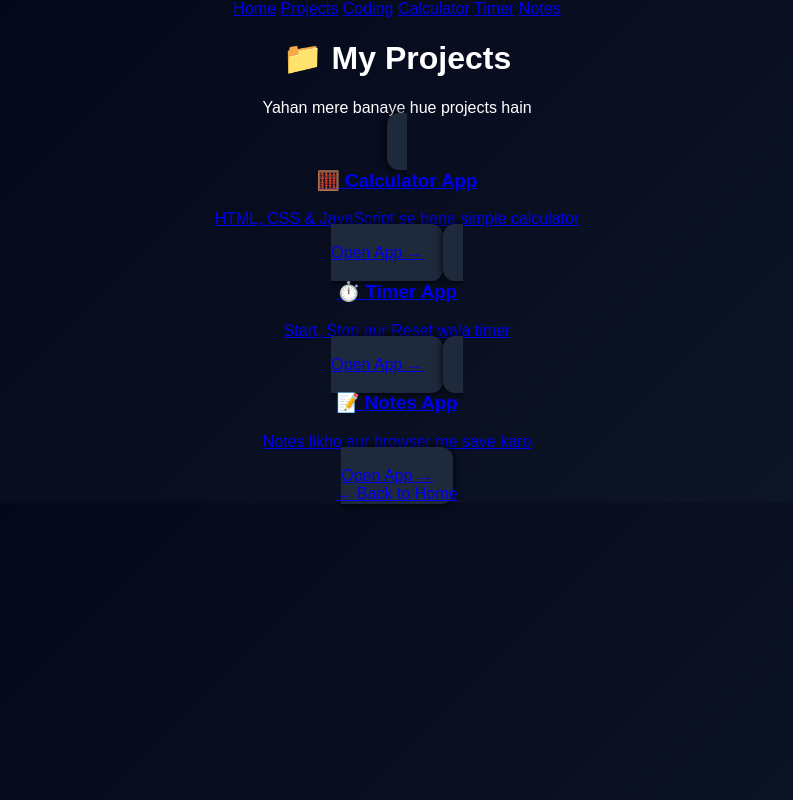
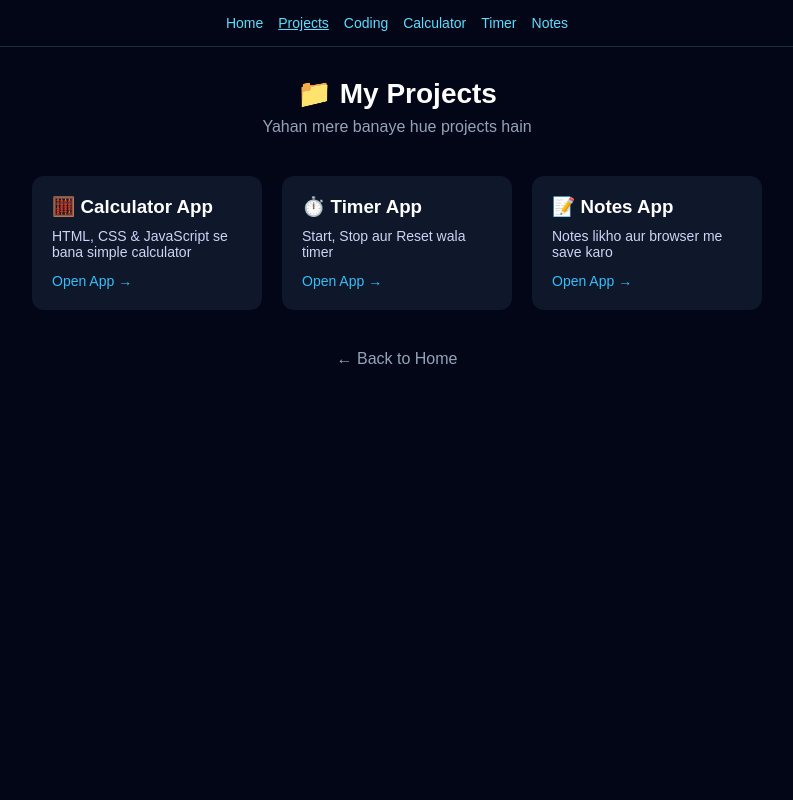
Before and after one commit to princerajhub/princerajhub.github.io, a plain HTML site: page projects.html in a window 1280 px wide. Shown: the whole page, without its empty margins (243-1036 px from the left). Drawn offline with Linux system fonts and the light colour scheme.

Commit message:
Update global website styling
Replaced entire style.css with a clean and consistent design.
Added navbar styling, project cards, buttons, and layout improvements
for all pages across the website.

```diff
--- a/style.css
+++ b/style.css
@@ -1,37 +1,122 @@
-body {
+* {
   margin: 0;
+  padding: 0;
+  box-sizing: border-box;
   font-family: Arial, sans-serif;
-  background: linear-gradient(135deg, #020617, #0f172a);
-  color: white;
-  text-align: center;
 }
 
-header {
-  padding: 30px 10px;
+body {
+  background: linear-gradient(180deg, #020617, #020617);
+  color: white;
+  min-height: 100vh;
 }
 
-.card-box {
+/* ===== NAVBAR ===== */
+.navbar {
   display: flex;
   justify-content: center;
   gap: 15px;
+  padding: 15px;
+  border-bottom: 1px solid #1e293b;
+}
+
+.navbar a {
+  color: #5ddcff;
+  text-decoration: none;
+  font-size: 14px;
+}
+
+.navbar a:hover,
+.navbar .active {
+  text-decoration: underline;
+}
+
+/* ===== HEADINGS ===== */
+.page-title {
+  text-align: center;
+  margin-top: 30px;
+  font-size: 28px;
+}
+
+.subtitle {
+  text-align: center;
+  color: #94a3b8;
+  margin-top: 8px;
+}
+
+/* ===== PROJECT CARDS ===== */
+.card-container {
+  display: flex;
+  justify-content: center;
+  gap: 20px;
+  margin: 40px auto;
   flex-wrap: wrap;
-  margin-top: 20px;
+  max-width: 900px;
 }
 
 .card {
-  background: #1e293b;
+  width: 230px;
+  background: #0f172a;
   padding: 20px;
-  width: 220px;
   border-radius: 12px;
-  box-shadow: 0 0 10px #000;
+  text-decoration: none;
+  color: white;
+  transition: 0.3s ease;
 }
 
+.card h3 {
+  margin-bottom: 10px;
+}
+
+.card p {
+  font-size: 14px;
+  color: #cbd5f5;
+  margin-bottom: 12px;
+}
+
+.card span {
+  color: #38bdf8;
+  font-size: 14px;
+}
+
+.card:hover {
+  transform: scale(1.05);
+  background: #020617;
+}
+
+/* ===== BUTTONS ===== */
 button {
-  margin-top: 20px;
-  padding: 12px 20px;
+  background: #38bdf8;
   border: none;
+  padding: 10px 16px;
   border-radius: 20px;
-  background: #38bdf8;
-  color: black;
-  font-weight: bold;
+  cursor: pointer;
+  margin: 5px;
 }
+
+button:hover {
+  background: #0ea5e9;
+}
+
+/* ===== INPUTS ===== */
+input, textarea {
+  width: 100%;
+  padding: 12px;
+  border-radius: 10px;
+  border: none;
+  margin: 10px 0;
+  font-size: 14px;
+}
+
+/* ===== LINKS ===== */
+.back-link {
+  display: block;
+  text-align: center;
+  margin: 40px 0;
+  color: #94a3b8;
+  text-decoration: none;
+}
+
+.back-link:hover {
+  color: white;
+}
```
